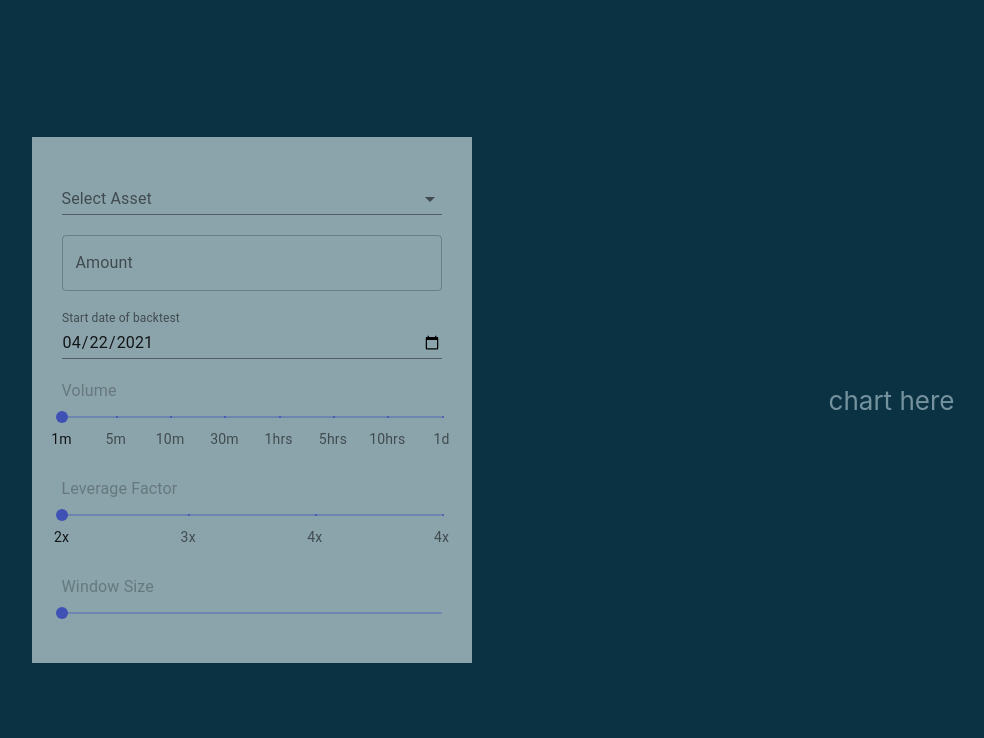
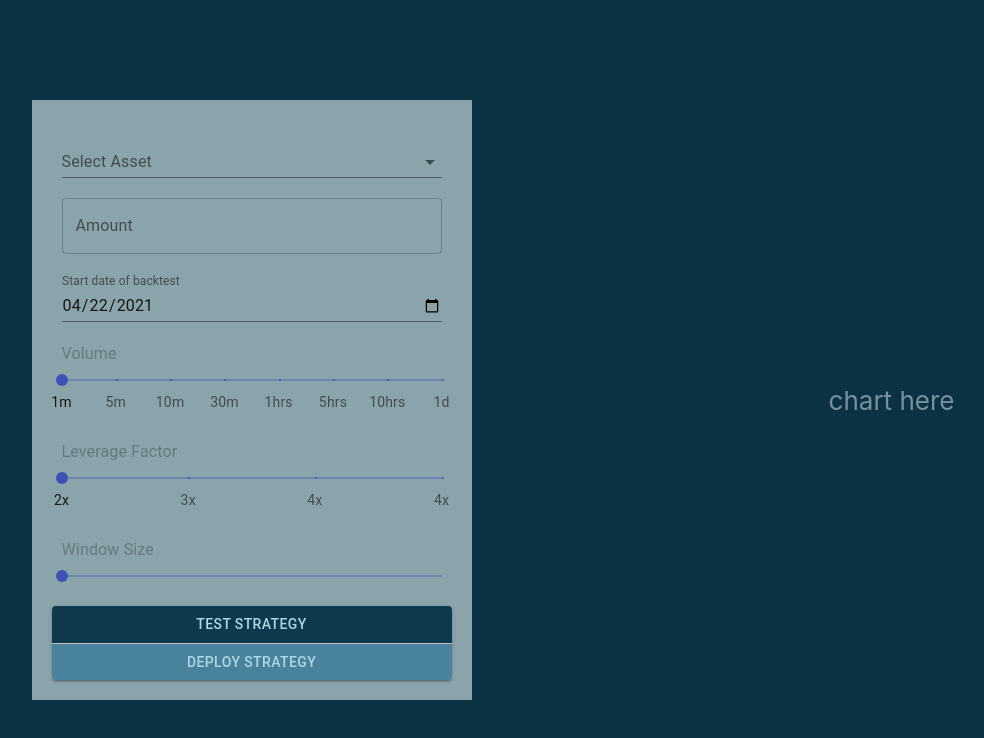
Before and after one commit to fabriziogianni7/straEthgify, a React (Create React App) app in the folder frontend/: page / in a window 1280 px wide. Shown: the top 738 px of the page, without its empty margins (147-1131 px from the left). Built offline with nearby package versions, Linux system fonts and the light colour scheme.

Commit message:
adding buttons

```diff
--- a/frontend/src/components/StraEthForm.tsx
+++ b/frontend/src/components/StraEthForm.tsx
@@ -1,6 +1,6 @@
 import React, { useState } from 'react';
 import './css/StraEthForm.css';
-import { FormControl, InputLabel, MenuItem, Select, Slider, TextField, Typography } from '@material-ui/core';
+import { Button, ButtonGroup, FormControl, InputLabel, MenuItem, Select, Slider, TextField, Typography } from '@material-ui/core';
 import { leverageFactorMarks, timeframeMarks } from './constants'
 
 
@@ -126,6 +126,27 @@ function StraEthForm() {
           onChange={(_, v) => handleSetWindowSize(v)}
         />
       </div>
+      <ButtonGroup
+        orientation="vertical"
+        aria-label="vertical contained button group"
+        variant="contained"
+      >
+        <Button
+          id='test-strategy-button'
+          size="medium"
+          onClick={()=>alert('TODO: test strategy')}
+          >Test Strategy
+        </Button>
+        <Button
+          id='deploy-strategy-button'
+          size="medium"
+          onClick={()=>alert('TODO: deploy strategy')}
+          >Deploy Strategy
+        </Button>
+      </ButtonGroup>
+
+
+
 
       {/* </Stack> */}
       {/* </FormControl> */}
--- a/frontend/src/components/css/StraEthForm.css
+++ b/frontend/src/components/css/StraEthForm.css
@@ -11,3 +11,12 @@
   color: rgba(0, 0, 0, 0.267);
   text-align: left;
 }
+
+#test-strategy-button{
+  background-color: #0e384b;
+  color:lightblue
+}
+#deploy-strategy-button{
+  background-color: #48829c;
+  color:lightblue
+}
```
